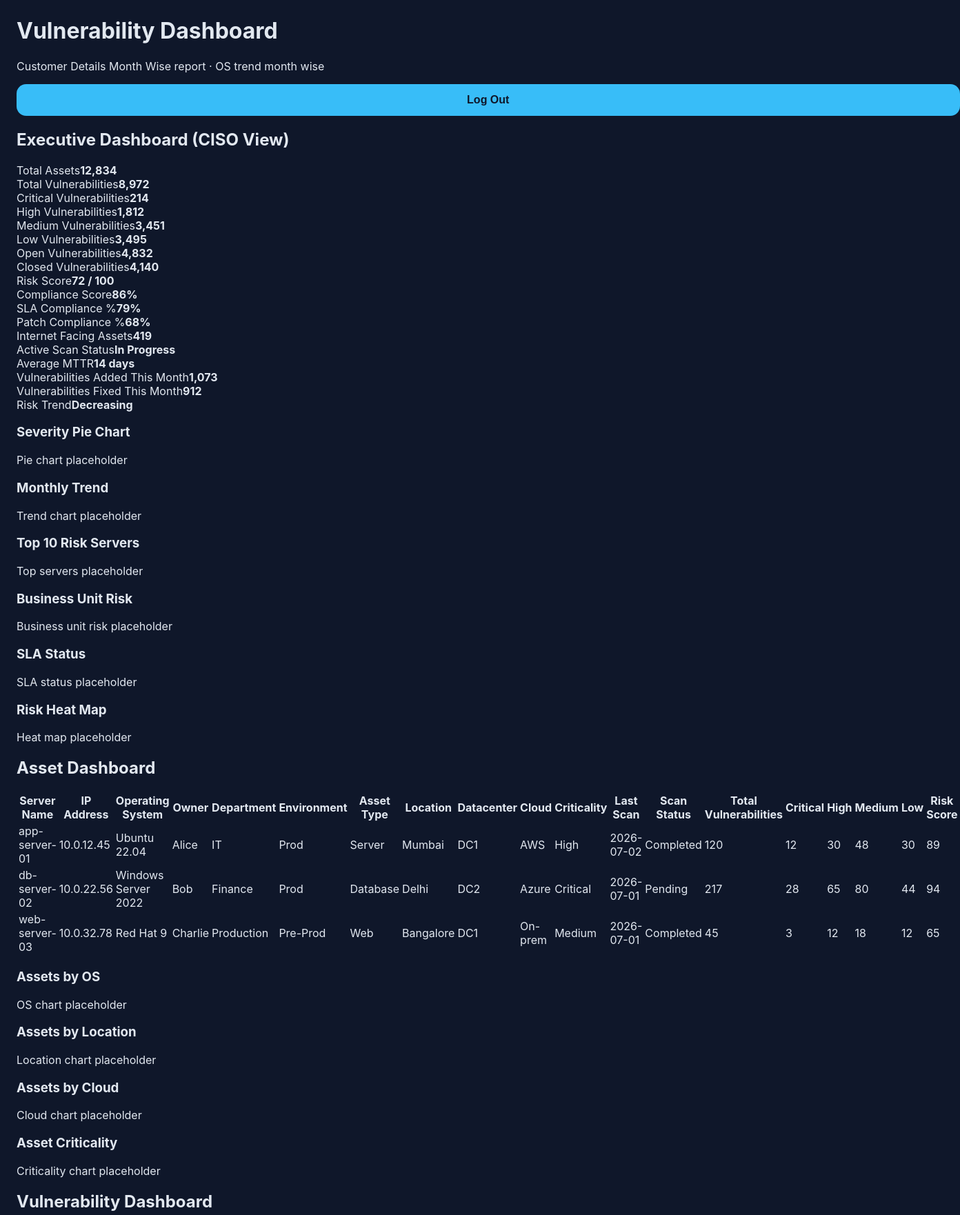
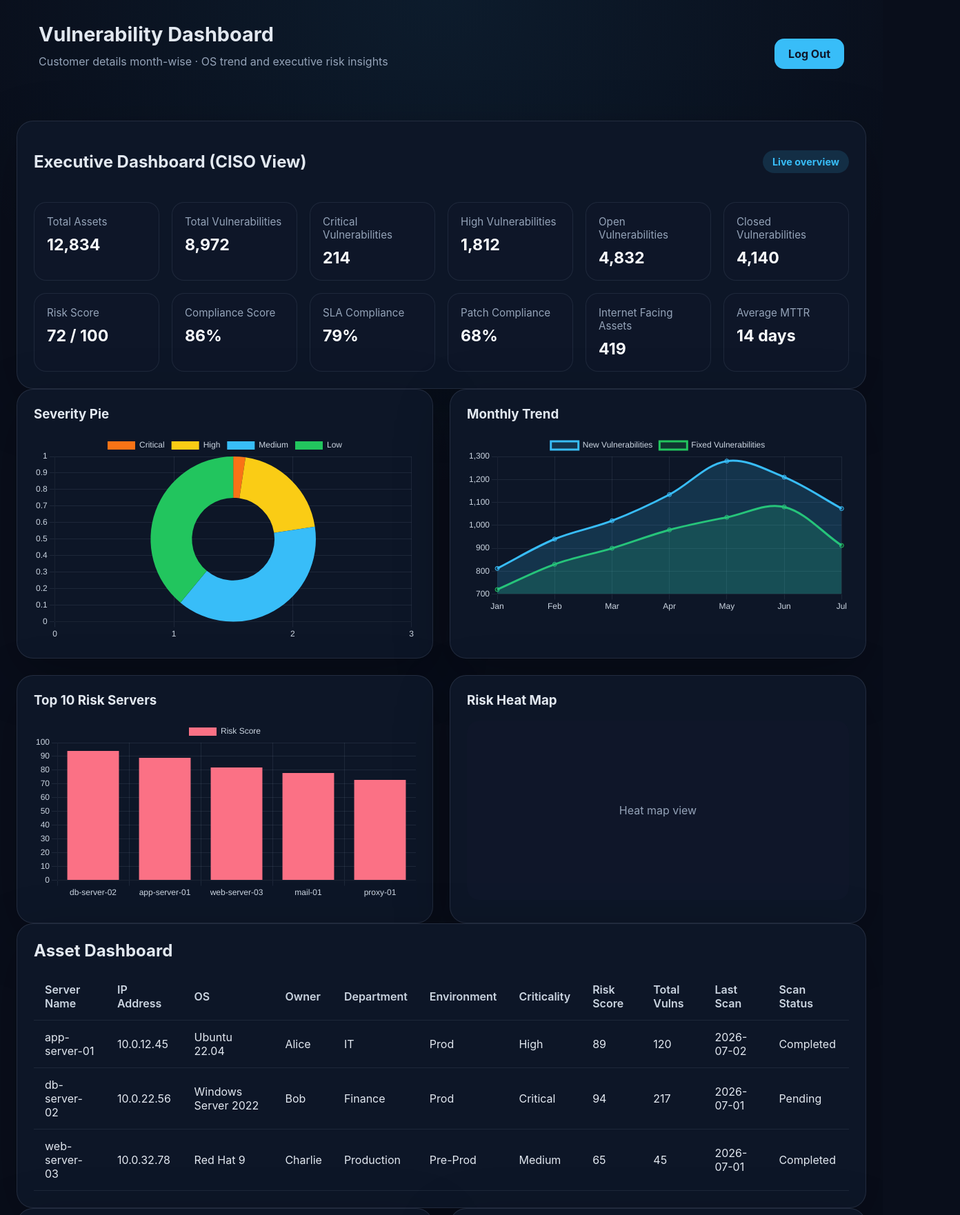
Before and after one commit to hchokkar/Compliance, a plain HTML site: page dashboard.html in a window 1280 px wide. Shown: the part 20-1782 px from the top of the page at 69% size, 1392 px wide, since content can reach past the window. Drawn offline with nearby package versions, Linux system fonts and the light colour scheme; sample sign-in values are in the browser's storage.

Commit message:
Improve dashboard design with charts and layout updates

```diff
--- a/dashboard.html
+++ b/dashboard.html
@@ -5,184 +5,117 @@
     <meta name="viewport" content="width=device-width, initial-scale=1.0" />
     <title>Compliance Dashboard</title>
     <link rel="stylesheet" href="style.css" />
+    <script src="https://cdn.jsdelivr.net/npm/chart.js"></script>
   </head>
   <body>
     <div class="dashboard-shell">
       <header class="app-bar">
         <div>
           <h1>Vulnerability Dashboard</h1>
-          <p>Customer Details Month Wise report · OS trend month wise</p>
+          <p>Customer details month-wise · OS trend and executive risk insights</p>
         </div>
         <button id="logoutBtn">Log Out</button>
       </header>
 
       <main>
-        <section class="section-grid executive-grid">
-          <div class="card full-card">
-            <div class="card-header">
+        <section class="card kpi-panel">
+          <div class="panel-header">
             <h2>Executive Dashboard (CISO View)</h2>
+            <span class="badge">Live overview</span>
           </div>
-            <div class="kpi-grid">
+          <div class="kpi-grid large">
             <div class="kpi-card"><span>Total Assets</span><strong>12,834</strong></div>
             <div class="kpi-card"><span>Total Vulnerabilities</span><strong>8,972</strong></div>
             <div class="kpi-card"><span>Critical Vulnerabilities</span><strong>214</strong></div>
             <div class="kpi-card"><span>High Vulnerabilities</span><strong>1,812</strong></div>
-              <div class="kpi-card"><span>Medium Vulnerabilities</span><strong>3,451</strong></div>
-              <div class="kpi-card"><span>Low Vulnerabilities</span><strong>3,495</strong></div>
             <div class="kpi-card"><span>Open Vulnerabilities</span><strong>4,832</strong></div>
             <div class="kpi-card"><span>Closed Vulnerabilities</span><strong>4,140</strong></div>
             <div class="kpi-card"><span>Risk Score</span><strong>72 / 100</strong></div>
             <div class="kpi-card"><span>Compliance Score</span><strong>86%</strong></div>
-              <div class="kpi-card"><span>SLA Compliance %</span><strong>79%</strong></div>
-              <div class="kpi-card"><span>Patch Compliance %</span><strong>68%</strong></div>
+            <div class="kpi-card"><span>SLA Compliance</span><strong>79%</strong></div>
+            <div class="kpi-card"><span>Patch Compliance</span><strong>68%</strong></div>
             <div class="kpi-card"><span>Internet Facing Assets</span><strong>419</strong></div>
-              <div class="kpi-card"><span>Active Scan Status</span><strong>In Progress</strong></div>
             <div class="kpi-card"><span>Average MTTR</span><strong>14 days</strong></div>
-              <div class="kpi-card"><span>Vulnerabilities Added This Month</span><strong>1,073</strong></div>
-              <div class="kpi-card"><span>Vulnerabilities Fixed This Month</span><strong>912</strong></div>
-              <div class="kpi-card"><span>Risk Trend</span><strong>Decreasing</strong></div>
-            </div>
-          </div>
-          <div class="card chart-card">
-            <div class="card-header"><h3>Severity Pie Chart</h3></div>
-            <div class="chart-placeholder">Pie chart placeholder</div>
-          </div>
-          <div class="card chart-card">
-            <div class="card-header"><h3>Monthly Trend</h3></div>
-            <div class="chart-placeholder">Trend chart placeholder</div>
-          </div>
-          <div class="card chart-card">
-            <div class="card-header"><h3>Top 10 Risk Servers</h3></div>
-            <div class="chart-placeholder">Top servers placeholder</div>
-          </div>
-          <div class="card chart-card">
-            <div class="card-header"><h3>Business Unit Risk</h3></div>
-            <div class="chart-placeholder">Business unit risk placeholder</div>
-          </div>
-          <div class="card chart-card">
-            <div class="card-header"><h3>SLA Status</h3></div>
-            <div class="chart-placeholder">SLA status placeholder</div>
-          </div>
-          <div class="card chart-card">
-            <div class="card-header"><h3>Risk Heat Map</h3></div>
-            <div class="chart-placeholder">Heat map placeholder</div>
           </div>
         </section>
 
-        <section class="section-grid">
-          <div class="card full-card">
+        <section class="grid-layout chart-grid">
+          <article class="card chart-card">
+            <div class="card-header"><h3>Severity Pie</h3></div>
+            <div class="chart-area"><canvas id="severityPie"></canvas></div>
+          </article>
+          <article class="card chart-card">
+            <div class="card-header"><h3>Monthly Trend</h3></div>
+            <div class="chart-area"><canvas id="monthlyTrend"></canvas></div>
+          </article>
+          <article class="card chart-card">
+            <div class="card-header"><h3>Top 10 Risk Servers</h3></div>
+            <div class="chart-area"><canvas id="topServers"></canvas></div>
+          </article>
+          <article class="card chart-card">
+            <div class="card-header"><h3>Risk Heat Map</h3></div>
+            <div class="chart-area heatmap-placeholder">Heat map view</div>
+          </article>
+        </section>
+
+        <section class="grid-layout large">
+          <article class="card full-card">
             <div class="card-header"><h2>Asset Dashboard</h2></div>
             <div class="table-scroll">
               <table>
                 <thead>
                   <tr>
-                    <th>Server Name</th><th>IP Address</th><th>Operating System</th><th>Owner</th><th>Department</th><th>Environment</th><th>Asset Type</th><th>Location</th><th>Datacenter</th><th>Cloud</th><th>Criticality</th><th>Last Scan</th><th>Scan Status</th><th>Total Vulnerabilities</th><th>Critical</th><th>High</th><th>Medium</th><th>Low</th><th>Risk Score</th>
+                    <th>Server Name</th>
+                    <th>IP Address</th>
+                    <th>OS</th>
+                    <th>Owner</th>
+                    <th>Department</th>
+                    <th>Environment</th>
+                    <th>Criticality</th>
+                    <th>Risk Score</th>
+                    <th>Total Vulns</th>
+                    <th>Last Scan</th>
+                    <th>Scan Status</th>
                   </tr>
                 </thead>
                 <tbody>
-                  <tr><td>app-server-01</td><td>10.0.12.45</td><td>Ubuntu 22.04</td><td>Alice</td><td>IT</td><td>Prod</td><td>Server</td><td>Mumbai</td><td>DC1</td><td>AWS</td><td>High</td><td>2026-07-02</td><td>Completed</td><td>120</td><td>12</td><td>30</td><td>48</td><td>30</td><td>89</td></tr>
-                  <tr><td>db-server-02</td><td>10.0.22.56</td><td>Windows Server 2022</td><td>Bob</td><td>Finance</td><td>Prod</td><td>Database</td><td>Delhi</td><td>DC2</td><td>Azure</td><td>Critical</td><td>2026-07-01</td><td>Pending</td><td>217</td><td>28</td><td>65</td><td>80</td><td>44</td><td>94</td></tr>
-                  <tr><td>web-server-03</td><td>10.0.32.78</td><td>Red Hat 9</td><td>Charlie</td><td>Production</td><td>Pre-Prod</td><td>Web</td><td>Bangalore</td><td>DC1</td><td>On-prem</td><td>Medium</td><td>2026-07-01</td><td>Completed</td><td>45</td><td>3</td><td>12</td><td>18</td><td>12</td><td>65</td></tr>
+                  <tr><td>app-server-01</td><td>10.0.12.45</td><td>Ubuntu 22.04</td><td>Alice</td><td>IT</td><td>Prod</td><td>High</td><td>89</td><td>120</td><td>2026-07-02</td><td>Completed</td></tr>
+                  <tr><td>db-server-02</td><td>10.0.22.56</td><td>Windows Server 2022</td><td>Bob</td><td>Finance</td><td>Prod</td><td>Critical</td><td>94</td><td>217</td><td>2026-07-01</td><td>Pending</td></tr>
+                  <tr><td>web-server-03</td><td>10.0.32.78</td><td>Red Hat 9</td><td>Charlie</td><td>Production</td><td>Pre-Prod</td><td>Medium</td><td>65</td><td>45</td><td>2026-07-01</td><td>Completed</td></tr>
                 </tbody>
               </table>
             </div>
-          </div>
-          <div class="card chart-card">
-            <div class="card-header"><h3>Assets by OS</h3></div>
-            <div class="chart-placeholder">OS chart placeholder</div>
-          </div>
-          <div class="card chart-card">
-            <div class="card-header"><h3>Assets by Location</h3></div>
-            <div class="chart-placeholder">Location chart placeholder</div>
-          </div>
-          <div class="card chart-card">
-            <div class="card-header"><h3>Assets by Cloud</h3></div>
-            <div class="chart-placeholder">Cloud chart placeholder</div>
-          </div>
-          <div class="card chart-card">
-            <div class="card-header"><h3>Asset Criticality</h3></div>
-            <div class="chart-placeholder">Criticality chart placeholder</div>
-          </div>
+          </article>
         </section>
 
-        <section class="section-grid">
-          <div class="card full-card">
-            <div class="card-header"><h2>Vulnerability Dashboard</h2></div>
-            <div class="table-scroll">
-              <table>
-                <thead>
-                  <tr>
-                    <th>CVE</th><th>Plugin ID</th><th>Vulnerability Name</th><th>Severity</th><th>CVSS v2</th><th>CVSS v3</th><th>EPSS Score</th><th>KEV Status</th><th>Exploit Available</th><th>Patch Available</th><th>First Detected</th><th>Last Detected</th><th>Days Open</th><th>Status</th><th>Assigned To</th><th>Due Date</th><th>SLA</th>
-                  </tr>
-                </thead>
-                <tbody>
-                  <tr><td>CVE-2026-1234</td><td>10101</td><td>Remote code execution in OpenSSH</td><td>Critical</td><td>9.8</td><td>10.0</td><td>0.92</td><td>KEV</td><td>Yes</td><td>Yes</td><td>2026-06-10</td><td>2026-07-02</td><td>22</td><td>Open</td><td>David</td><td>2026-07-09</td><td>Breached</td></tr>
-                  <tr><td>CVE-2026-2345</td><td>10102</td><td>SQL injection in web app</td><td>High</td><td>7.5</td><td>8.4</td><td>0.75</td><td>Watchlist</td><td>No</td><td>Yes</td><td>2026-06-22</td><td>2026-07-01</td><td>9</td><td>Open</td><td>Emma</td><td>2026-07-16</td><td>Due</td></tr>
-                </tbody>
-              </table>
-            </div>
-          </div>
-          <div class="card chart-card">
-            <div class="card-header"><h3>Severity Distribution</h3></div>
-            <div class="chart-placeholder">Severity distribution placeholder</div>
-          </div>
-          <div class="card chart-card">
-            <div class="card-header"><h3>CVSS Distribution</h3></div>
-            <div class="chart-placeholder">CVSS distribution placeholder</div>
-          </div>
-          <div class="card chart-card">
-            <div class="card-header"><h3>KEV Vulnerabilities</h3></div>
-            <div class="chart-placeholder">KEV chart placeholder</div>
-          </div>
-          <div class="card chart-card">
-            <div class="card-header"><h3>Exploitable Vulnerabilities</h3></div>
-            <div class="chart-placeholder">Exploit chart placeholder</div>
-          </div>
+        <section class="grid-layout chart-grid">
+          <article class="card chart-card">
+            <div class="card-header"><h3>Assets by OS</h3></div>
+            <div class="chart-area"><canvas id="assetsByOs"></canvas></div>
+          </article>
+          <article class="card chart-card">
+            <div class="card-header"><h3>Assets by Location</h3></div>
+            <div class="chart-area"><canvas id="assetsByLocation"></canvas></div>
+          </article>
+          <article class="card chart-card">
+            <div class="card-header"><h3>Patch Compliance</h3></div>
+            <div class="chart-area"><canvas id="patchCompliance"></canvas></div>
+          </article>
         </section>
 
-        <section class="section-grid">
-          <div class="card full-card">
-            <div class="card-header"><h2>Patch Management Dashboard</h2></div>
-            <div class="kpi-grid">
-              <div class="kpi-card"><span>Missing Updates</span><strong>128</strong></div>
-              <div class="kpi-card"><span>Installed Updates</span><strong>5,342</strong></div>
-              <div class="kpi-card"><span>Failed Updates</span><strong>16</strong></div>
-              <div class="kpi-card"><span>Pending Reboot</span><strong>23</strong></div>
-              <div class="kpi-card"><span>Patch Compliance</span><strong>68%</strong></div>
-              <div class="kpi-card"><span>Patch Age</span><strong>14 days</strong></div>
-              <div class="kpi-card"><span>Patch Deployment Trend</span><strong>Rising</strong></div>
-            </div>
-          </div>
-          <div class="card chart-card">
-            <div class="card-header"><h3>Patch Status</h3></div>
-            <div class="chart-placeholder">Patch status placeholder</div>
-          </div>
-        </section>
-
-        <section class="section-grid">
-          <div class="card full-card">
-            <div class="card-header"><h2>Monthly Trend Dashboard</h2></div>
-            <div class="chart-placeholder">Monthly trends placeholder</div>
-          </div>
-        </section>
-
-        <section class="section-grid sla-age-grid">
-          <div class="card chart-card">
-            <div class="card-header"><h3>SLA Dashboard</h3></div>
-            <div class="chart-placeholder">SLA traffic lights placeholder</div>
-          </div>
-          <div class="card chart-card">
-            <div class="card-header"><h3>Aging Dashboard</h3></div>
-            <div class="chart-placeholder">Aging heatmap placeholder</div>
-          </div>
-          <div class="card chart-card">
-            <div class="card-header"><h3>Risk Dashboard</h3></div>
-            <div class="chart-placeholder">Risk charts placeholder</div>
-          </div>
-          <div class="card chart-card">
-            <div class="card-header"><h3>Business Unit Dashboard</h3></div>
-            <div class="chart-placeholder">Business unit KPI placeholder</div>
-          </div>
+        <section class="grid-layout sla-age-grid">
+          <article class="card chart-card">
+            <div class="card-header"><h3>SLA Summary</h3></div>
+            <div class="chart-area"><canvas id="slaStatus"></canvas></div>
+          </article>
+          <article class="card chart-card">
+            <div class="card-header"><h3>Aging Distribution</h3></div>
+            <div class="chart-area"><canvas id="agingTrend"></canvas></div>
+          </article>
+          <article class="card chart-card">
+            <div class="card-header"><h3>Business Unit Risk</h3></div>
+            <div class="chart-area"><canvas id="businessRisk"></canvas></div>
+          </article>
         </section>
       </main>
     </div>
@@ -198,6 +131,67 @@
       if (!loggedInUser) {
         window.location.href = "index.html";
       }
+
+      const chartDefaults = {
+        responsive: true,
+        maintainAspectRatio: false,
+        plugins: { legend: { labels: { color: '#cbd5e1' } } },
+        scales: {
+          x: { ticks: { color: '#cbd5e1' }, grid: { color: 'rgba(148,163,184,0.12)' } },
+          y: { ticks: { color: '#cbd5e1' }, grid: { color: 'rgba(148,163,184,0.12)' } }
+        }
+      };
+
+      function createChart(ctxId, type, data, options = {}) {
+        const ctx = document.getElementById(ctxId);
+        if (!ctx) return;
+        new Chart(ctx, { type, data, options: Object.assign({}, chartDefaults, options) });
+      }
+
+      createChart('severityPie', 'doughnut', {
+        labels: ['Critical', 'High', 'Medium', 'Low'],
+        datasets: [{ data: [214, 1812, 3451, 3495], backgroundColor: ['#f97316', '#facc15', '#38bdf8', '#22c55e'], borderWidth: 0 }]
+      });
+
+      createChart('monthlyTrend', 'line', {
+        labels: ['Jan', 'Feb', 'Mar', 'Apr', 'May', 'Jun', 'Jul'],
+        datasets: [{ label: 'New Vulnerabilities', data: [812, 940, 1020, 1134, 1280, 1210, 1073], borderColor: '#38bdf8', backgroundColor: 'rgba(56,189,248,0.18)', fill: true, tension: 0.35 }, { label: 'Fixed Vulnerabilities', data: [720, 830, 900, 980, 1035, 1080, 912], borderColor: '#22c55e', backgroundColor: 'rgba(34,197,94,0.18)', fill: true, tension: 0.35 }]
+      });
+
+      createChart('topServers', 'bar', {
+        labels: ['db-server-02', 'app-server-01', 'web-server-03', 'mail-01', 'proxy-01'],
+        datasets: [{ label: 'Risk Score', data: [94, 89, 82, 78, 73], backgroundColor: '#fb7185' }]
+      });
+
+      createChart('assetsByOs', 'pie', {
+        labels: ['Linux', 'Windows', 'Cloud Appliances', 'Other'],
+        datasets: [{ data: [48, 32, 12, 8], backgroundColor: ['#38bdf8', '#f97316', '#a78bfa', '#22c55e'] }]
+      });
+
+      createChart('assetsByLocation', 'bar', {
+        labels: ['Mumbai', 'Delhi', 'Bangalore', 'Chennai'],
+        datasets: [{ label: 'Assets', data: [34, 27, 18, 12], backgroundColor: '#818cf8' }]
+      });
+
+      createChart('patchCompliance', 'radar', {
+        labels: ['Missing Updates', 'Installed', 'Failed', 'Pending Reboot', 'Compliance'],
+        datasets: [{ label: 'Patch Metrics', data: [128, 5342, 16, 23, 68], backgroundColor: 'rgba(56,189,248,0.18)', borderColor: '#38bdf8', fill: true }]
+      }, { scales: { r: { grid: { color: 'rgba(148,163,184,0.12)' }, ticks: { color: '#cbd5e1' } } } });
+
+      createChart('slaStatus', 'doughnut', {
+        labels: ['Within SLA', 'Near SLA', 'Breached SLA'],
+        datasets: [{ data: [52, 23, 15], backgroundColor: ['#22c55e', '#facc15', '#f97316'] }]
+      });
+
+      createChart('agingTrend', 'bar', {
+        labels: ['0-30', '31-60', '61-90', '91-180', '180+', '365+'],
+        datasets: [{ label: 'Vulnerabilities', data: [312, 210, 180, 95, 50, 21], backgroundColor: '#38bdf8' }]
+      });
+
+      createChart('businessRisk', 'line', {
+        labels: ['HR', 'Finance', 'IT', 'Infrastructure', 'Production', 'Customer'],
+        datasets: [{ label: 'Risk Score', data: [68, 82, 91, 74, 86, 79], borderColor: '#fb7185', backgroundColor: 'rgba(251,113,133,0.18)', fill: true, tension: 0.35 }]
+      });
     </script>
   </body>
 </html>
--- a/style.css
+++ b/style.css
@@ -1,7 +1,7 @@
 :root {
   color-scheme: dark;
   font-family: Inter, system-ui, -apple-system, BlinkMacSystemFont, "Segoe UI", sans-serif;
-  background: #0f172a;
+  background: #090e1b;
   color: #e2e8f0;
 }
 
@@ -9,41 +9,58 @@
   box-sizing: border-box;
 }
 
-body,
-html {
+html,
+body {
   margin: 0;
   min-height: 100%;
 }
 
 body {
-  display: grid;
-  place-items: center;
+  background: radial-gradient(circle at top, rgba(56, 189, 248, 0.08), transparent 24%),
+    #090e1b;
   padding: 24px;
 }
 
-.login-shell {
-  width: min(100%, 420px);
+button,
+input,
+select,
+textarea {
+  font: inherit;
+}
+
+.login-shell,
+.dashboard-shell {
+  width: min(100%, 1400px);
+  margin: 0 auto;
+}
+
+.login-card,
+.card {
+  background: rgba(14, 23, 40, 0.98);
+  border: 1px solid rgba(148, 163, 184, 0.16);
+  border-radius: 24px;
+  box-shadow: 0 24px 80px rgba(0, 0, 0, 0.25);
 }
 
 .login-card {
-  background: rgba(15, 23, 42, 0.96);
-  border: 1px solid rgba(148, 163, 184, 0.18);
-  border-radius: 24px;
-  box-shadow: 0 24px 80px rgba(15, 23, 42, 0.45);
+  max-width: 420px;
+  margin: 0 auto;
   padding: 32px;
 }
 
-.login-card h1 {
-  margin: 0 0 12px;
-  font-size: 1.9rem;
+.login-card h1,
+.app-bar h1 {
+  margin: 0;
+  font-size: clamp(1.8rem, 2.2vw, 2.8rem);
 }
 
-.login-card p {
-  margin: 0 0 24px;
+.login-card p,
+.app-bar p {
+  margin: 12px 0 24px;
   color: #94a3b8;
 }
 
-label {
+.login-card label {
   display: block;
   margin-bottom: 8px;
   font-size: 0.95rem;
@@ -52,8 +69,8 @@ label {
 
 input {
   width: 100%;
-  border: 1px solid rgba(148, 163, 184, 0.24);
-  background: rgba(15, 23, 42, 0.8);
+  border: 1px solid rgba(148, 163, 184, 0.18);
+  background: rgba(15, 23, 42, 0.9);
   color: #f8fafc;
   border-radius: 14px;
   padding: 14px 16px;
@@ -61,14 +78,14 @@ input {
   font-size: 1rem;
 }
 
-input:focus {
+input:focus,
+button:focus {
   outline: none;
   border-color: #38bdf8;
-  box-shadow: 0 0 0 4px rgba(56, 189, 248, 0.12);
+  box-shadow: 0 0 0 4px rgba(56, 189, 248, 0.14);
 }
 
 button {
-  width: 100%;
   border: none;
   color: #0f172a;
   background: #38bdf8;
@@ -77,6 +94,7 @@ button {
   padding: 14px 16px;
   font-size: 1rem;
   cursor: pointer;
+  transition: background 0.2s ease;
 }
 
 button:hover {
@@ -96,3 +114,183 @@ button:hover {
 .message.error {
   color: #fda4af;
 }
+
+.app-bar {
+  display: flex;
+  align-items: center;
+  justify-content: space-between;
+  gap: 24px;
+  padding: 28px 32px;
+  margin-bottom: 24px;
+}
+
+.app-bar button {
+  width: auto;
+  padding: 12px 20px;
+}
+
+.main {
+  display: grid;
+  gap: 24px;
+}
+
+.card {
+  padding: 24px;
+}
+
+.panel-header {
+  display: flex;
+  align-items: center;
+  justify-content: space-between;
+  gap: 16px;
+  margin-bottom: 24px;
+}
+
+.badge {
+  display: inline-flex;
+  align-items: center;
+  gap: 8px;
+  padding: 8px 14px;
+  border-radius: 999px;
+  background: rgba(56, 189, 248, 0.14);
+  color: #38bdf8;
+  font-size: 0.9rem;
+  font-weight: 700;
+}
+
+.kpi-grid {
+  display: grid;
+  gap: 18px;
+}
+
+.kpi-grid.large {
+  grid-template-columns: repeat(auto-fit, minmax(180px, 1fr));
+}
+
+.kpi-card {
+  background: rgba(15, 23, 42, 0.88);
+  border: 1px solid rgba(148, 163, 184, 0.12);
+  border-radius: 18px;
+  padding: 18px;
+}
+
+.kpi-card span {
+  display: block;
+  color: #94a3b8;
+  margin-bottom: 10px;
+  font-size: 0.95rem;
+}
+
+.kpi-card strong {
+  font-size: 1.45rem;
+  color: #f8fafc;
+}
+
+.grid-layout {
+  display: grid;
+  gap: 24px;
+}
+
+.grid-layout.large {
+  grid-template-columns: 1fr;
+}
+
+.chart-grid {
+  grid-template-columns: repeat(2, minmax(0, 1fr));
+}
+
+.sla-age-grid {
+  grid-template-columns: repeat(3, minmax(0, 1fr));
+}
+
+@media (max-width: 1140px) {
+  .chart-grid,
+  .sla-age-grid {
+    grid-template-columns: 1fr;
+  }
+}
+
+.full-card {
+  grid-column: span 2;
+}
+
+.card-header {
+  display: flex;
+  align-items: center;
+  justify-content: space-between;
+  margin-bottom: 18px;
+}
+
+.card-header h2,
+.card-header h3 {
+  margin: 0;
+}
+
+.chart-card {
+  min-height: 360px;
+}
+
+.chart-area {
+  position: relative;
+  width: 100%;
+  min-height: 260px;
+}
+
+.heatmap-placeholder {
+  display: grid;
+  place-items: center;
+  min-height: 260px;
+  border-radius: 18px;
+  background: rgba(15, 23, 42, 0.8);
+  color: #94a3b8;
+  font-size: 1rem;
+}
+
+.table-scroll {
+  overflow-x: auto;
+}
+
+table {
+  border-collapse: collapse;
+  width: 100%;
+  min-width: 1000px;
+}
+
+th,
+td {
+  padding: 14px 16px;
+  text-align: left;
+  border-bottom: 1px solid rgba(148, 163, 184, 0.12);
+}
+
+th {
+  color: #cbd5e1;
+  font-weight: 600;
+}
+
+tbody tr:hover {
+  background: rgba(56, 189, 248, 0.08);
+}
+
+@media (max-width: 960px) {
+  .app-bar,
+  .card,
+  .login-card {
+    padding: 20px;
+  }
+}
+
+@media (max-width: 640px) {
+  body {
+    padding: 16px;
+  }
+
+  .app-bar {
+    flex-direction: column;
+    align-items: flex-start;
+  }
+
+  button {
+    width: 100%;
+  }
+}
```
Lines whose indentation alone changed are shown as unchanged.
